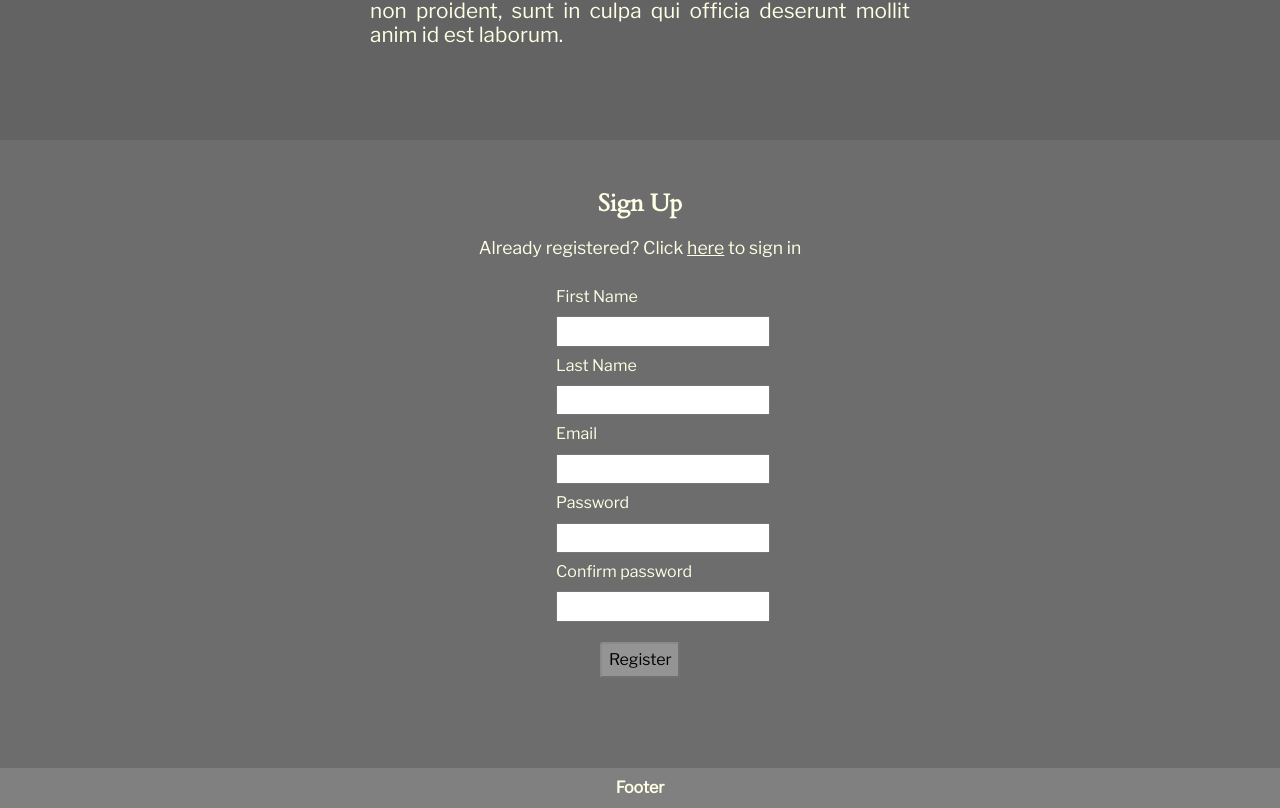
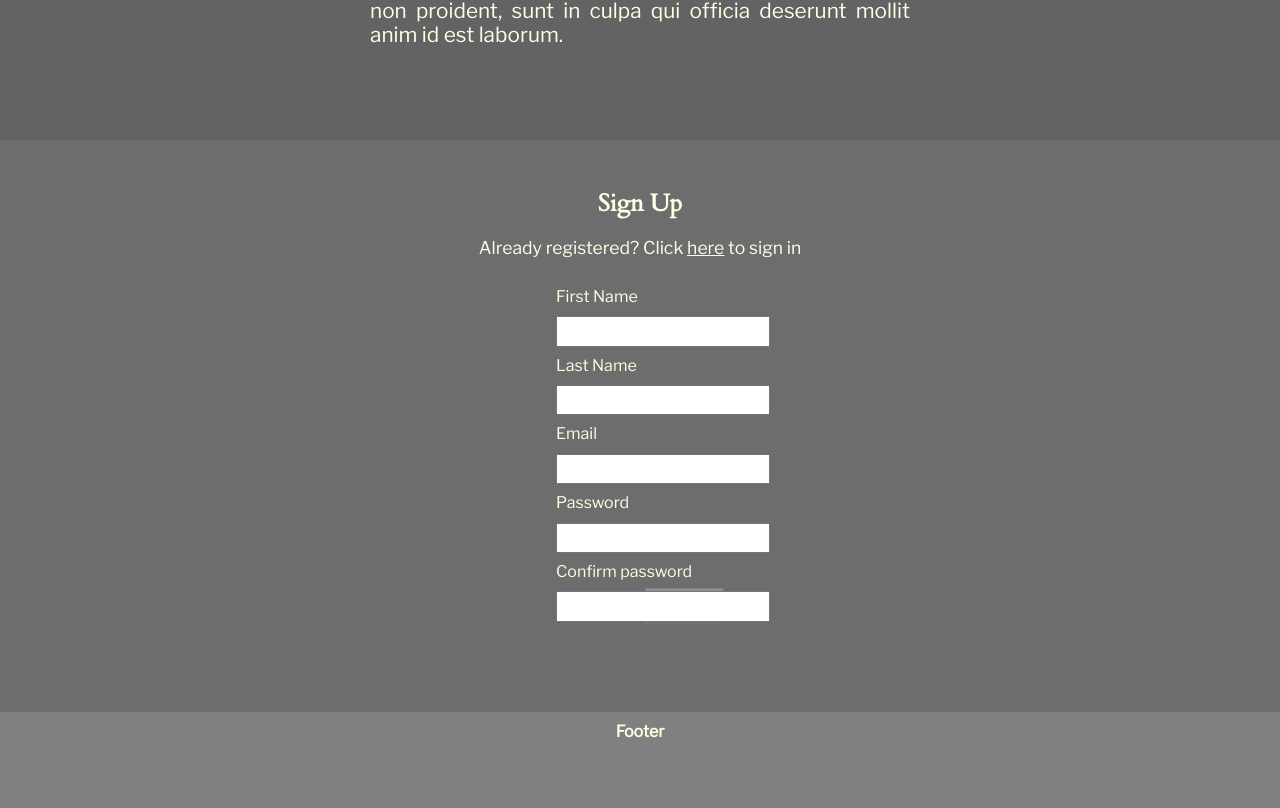
Before and after one commit to rob137/StrengthExchange-Client, a React (Create React App) app: page / in a window 1280 px wide. Shown: the part 490-1298 px from the top of the page. After the commit the page ends 1242 px from the top, so only its background shows below. Built offline with nearby package versions, Linux system fonts and the light colour scheme; no server answers.

Commit message:
adjust button positions

```diff
--- a/src/components/signup-section.css
+++ b/src/components/signup-section.css
@@ -33,13 +33,21 @@
 	padding: 4px;
 }
 
-.login-signup form .submit-cancel-button {
-	display: inline-block;
+.submit-cancel-button, .submit-login-button {
 	width: 80px;
 	margin: 20px 5px 0 5px;
 	padding: 7px;
 	border-radius: 3px;
-	text-align: center;
+}
+
+.submit-login-button {
+	margin-left: 10px;
+	float: left;
+}
+
+.submit-cancel-button {
+	float: right;
+	margin-top: -34px;
 }
 
 .login {
```
